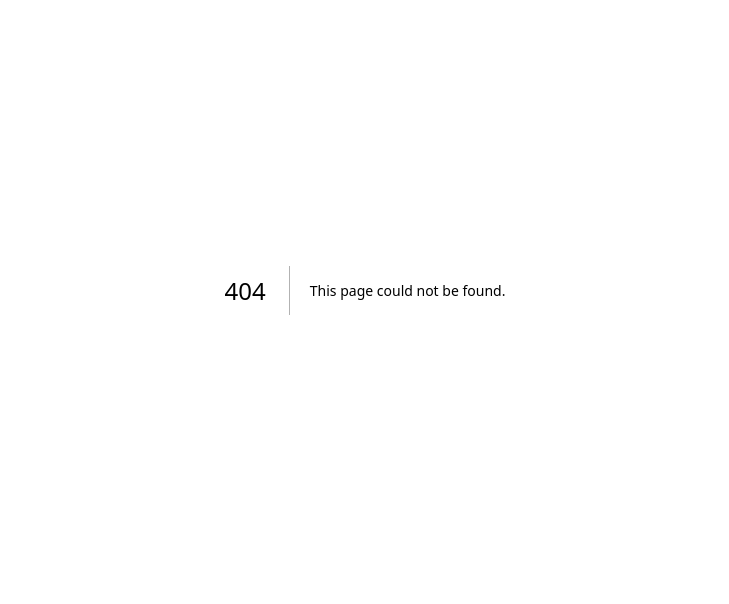
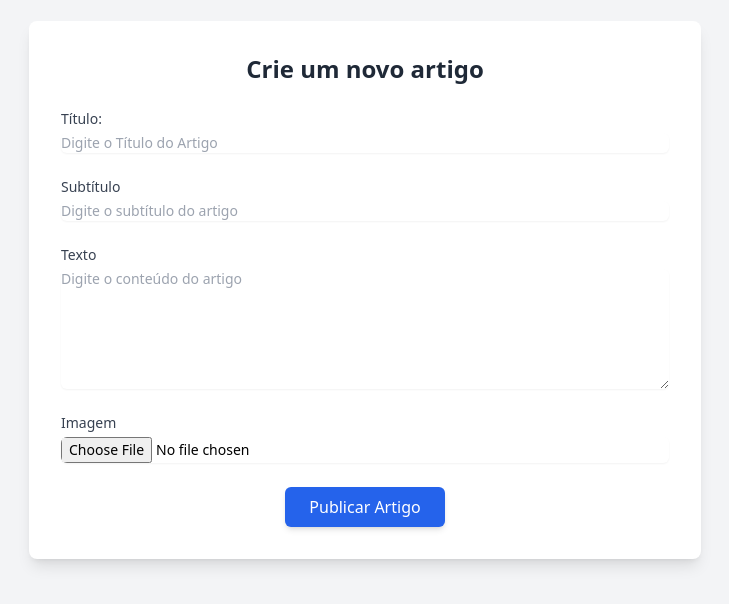
Before and after one commit to NickolasSantosCremasco/Aprender-Investindo-Blog, a Next.js app: page /pages/newArticle in a window 1280 px wide. Before the commit this address had no page. Shown: the part 110-714 px from the top of the page, without its empty margins (275-1004 px from the left). Built offline with nearby package versions, Linux system fonts and the light colour scheme.

Commit message:
finishing the new articles frontend

```diff
--- a/src/app/components/NewsSection.tsx
+++ b/src/app/components/NewsSection.tsx
@@ -1,58 +1,43 @@
+'use client'
+import { useRouter } from "next/navigation";
+import { useState } from "react";
 
 export default function NewsSection () {
-    const mainNews = [
+    const router = useRouter()
+
+    const [mainNews, setMainNews] = useState([
         {
             id:1,
             image: 'https://img.freepik.com/fotos-gratis/boneca-com-dinheiro_1160-17.jpg?ga=GA1.1.23163951.1734569073&semt=ais_hybrid',
             title: 'Mercado de Ações em Alta',
             description: 'O índice da bolsa fechou em alta',
-            time: '2 horas atrás'
+            time: '2 horas atrás',
         },
-        {
-            id:2,
-            image: 'https://img.freepik.com/fotos-gratis/boneca-com-dinheiro_1160-17.jpg?ga=GA1.1.23163951.1734569073&semt=ais_hybrid',
-            title: 'Mercado de Ações em Alta',
-            description: 'O índice da bolsa fechou em alta',
-            time: '2 horas atrás'
-        },
-        {
-            id:3,
-            image: 'https://img.freepik.com/fotos-gratis/boneca-com-dinheiro_1160-17.jpg?ga=GA1.1.23163951.1734569073&semt=ais_hybrid',
-            title: 'Mercado de Ações em Alta',
-            description: 'O índice da bolsa fechou em alta',
-            time: '2 horas atrás'
-        },
-        {
-            id:4,
-            image: 'https://img.freepik.com/fotos-gratis/boneca-com-dinheiro_1160-17.jpg?ga=GA1.1.23163951.1734569073&semt=ais_hybrid',
-            title: 'Mercado de Ações em Alta',
-            description: 'O índice da bolsa fechou em alta',
-            time: '2 horas atrás'
-        },
-    ];
+    ]);
 
-    const secondaryNews = [
+    const [secondaryNews, setSecondaryNews] = useState([
         {
             id: 5,
             title: 'Mercado Imobiliário atrai investidores',
-            time: '2 horas atrás'
+            time: '2 horas atrás',
         },
-        {
-            id: 6,
-            title: 'Mercado Imobiliário atrai investidores',
-            time: '2 horas atrás'
-        },
-        {
-            id: 7,
-            title: 'Mercado Imobiliário atrai investidores',
-            time: '2 horas atrás'
-        },
-    ]
+    ])
+
+    const addNews = () => {
+        const newNews = {
+            id: mainNews.length + 1,
+            image:'https://encrypted-tbn0.gstatic.com/images?q=tbn:ANd9GcSaj9TUss4F_qVEhmyzEwEY5QoYCejxGJqwog&s ',
+            title:'Nova Notícia publicada',
+            description:'Descrição',
+            time:'Agora Mesmo',
+        };
+        setMainNews((prevNews) => [...prevNews, newNews])
+    }
     return (
         <section className="max-w-screen-xl mx-auto text-sky-900 shadow-2xl py-16 px-8">
             <div>
                 {/* Titles */}
-                <h3 className='text-xl fnt-smibold pl-4 md:pl-0'>Finanças</h3>
+                <h3 className='text-xl fnt-semibold pl-4 md:pl-0'>Finanças</h3>
                 <h1 className='text-4xl font-bold pl-4 md:pl-0'>Notícias em Tempo Real</h1>
 
                 {/* News Layout */}
@@ -75,6 +60,7 @@ export default function NewsSection () {
                         ))}
                     </div>
                     <div className="lg:w-1/3">
+                    <button className="border-2 rounded-lg pt-1 pb-1 pl-4 pr-4 hover:scale-105 transition-all hover:bg-yellow-400 float-right cursor-pointer" onClick={() => router.push('/pages/newArticle')}>Novo Artigo</button>
                         <h3 className="text-lg font-semibold mb-4">Últimas Notícias</h3>
                         <ul className="space-y-4">
                             {secondaryNews.map((news) => (
@@ -91,6 +77,7 @@ export default function NewsSection () {
                                 </li>
                             ))}
                         </ul>
+
                     </div>
                 </div>
 
--- /dev/null
+++ b/src/app/pages/newArticle/page.tsx
@@ -0,0 +1,122 @@
+'use client'
+import React from "react"
+import { useState, ChangeEvent, FormEvent } from "react"
+
+export default function NewArticle() {
+
+   const [title, setTitle] = useState('');
+   const [subtitle, setSubtitle] = useState('');
+   const [text, setText] = useState('');
+   const [image, setImage] = useState<File | null>(null);
+
+   const handleImageChange = (e: ChangeEvent<HTMLInputElement>) => {
+    const file = e.target.files?.[0] //verification if exists any file selected
+    if (file) {
+        setImage(file);
+    }
+   }
+
+   const handleSubmit =  async (e: FormEvent) => {
+
+    e.preventDefault(); //Avoid the page reload when send the form
+
+    const formData = new FormData();
+    formData.append('title', title);
+    formData.append('subtitle', subtitle);
+    formData.append('text', text);
+    if (image) {
+        formData.append('image', image)
+    }
+
+    try {
+        const response = await fetch('/api/article', {
+            method: 'POST',
+            body: formData,
+        });
+        if (response.ok) {
+            alert('Artigo Criado com Sucesso!');
+            // Reset the form after send
+            setTitle('');
+            setText('');
+            setSubtitle('');
+            setImage(null);
+        } else {
+            const errorData = await response.json();
+            alert('Erro ao criar o artigo:' + errorData.error);
+        }
+    }catch (error) {
+        console.error("Erro ao criar o artigo:", error);
+        alert("Erro ao criar o artigo.");
+    }
+   };
+
+    return (
+        <div className="min-h-screen flex items-center justify-center bg-gray-100 p-6">
+            <div className="bg-white rounded-lg shadow-lg p-8 w-full max-w-2xl">
+                <h1 className="text-2xl font-bold text-gray-800 mb-6 text-center">Crie um novo artigo</h1>
+                <form onSubmit={handleSubmit} className="space-y-6">
+                    <div>
+                        <label htmlFor="title" className="block text-sm font-medium text-gray-700">
+                            Título:
+                        </label>
+                        <input
+                            type="text"
+                            id="title"
+                            value={title}
+                            onChange={(e) => setTitle(e.target.value)}
+                            required
+                            className="mt-1 block w-full rounded-md border-gray-300 shadow-sm focus:border-blue-500 focus:ring-blue-500 sm:text-sm"
+                            placeholder="Digite o Título do Artigo"
+                        />
+                    </div>
+                    <div>
+                        <label htmlFor="subtitle" className="block text-sm font-medium text-gray-700">
+                            Subtítulo
+                        </label>
+                        <input
+                            type="text"
+                            id="subtitle"
+                            value={subtitle}
+                            onChange={(e) => setSubtitle(e.target.value)}
+                            className="mt-1 block w-full rounded-md border-gray-300 shadow-sm focus:border-blue-500 focus:ring-blue-500 sm:text-sm"
+                            placeholder="Digite o subtítulo do artigo"
+                            required
+                        />
+                    </div>
+                    <div>
+                        <label htmlFor="text" className="block text-sm font-medium text-gray-700">
+                            Texto
+                        </label>
+                        <textarea
+                            id="text"
+                            value={text}
+                            onChange={(e) => setText(e.target.value)}
+                            rows={6}
+                            className="mt-1 block w-full rounded-md border-gray-300 shadow-sm focus:border-blue-500 focus:ring-blue-500 sm:text-sm"
+                            placeholder="Digite o conteúdo do artigo"
+                            required
+                        />
+                    </div>
+                    <div>
+                        <label htmlFor="image" className="block text-sm font-medium text-gray-700">Imagem</label>
+                        <input
+                            type="file"
+                            id="image"
+                            accept="image/*"
+                            onChange={handleImageChange}
+                            className="mt-1 block w-full rounded-md border-gray-300 shadow-sm focus:border-blue-500 focus:ring-blue-500 sm:text-sm"
+                        />
+                    </div>
+                    <div className="text-center">
+                        <button
+                            type="submit"
+                            className="px-6 py-2 bg-blue-600 text-white font-medium rounded-md shadow-md hover:bg-blue-700 focus:outline-none focus:ring-blue-500 focus:ring-offset-2"
+                        >
+                            Publicar Artigo
+                        </button>
+                    </div>
+                </form>
+            </div>
+        </div>
+    )
+}
```
Also changed, not shown: src/app/api/article/route.tsx (added).
